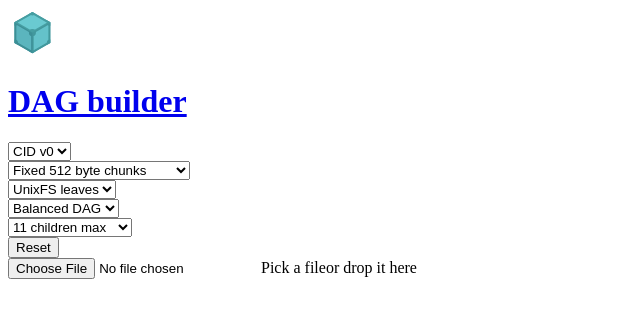
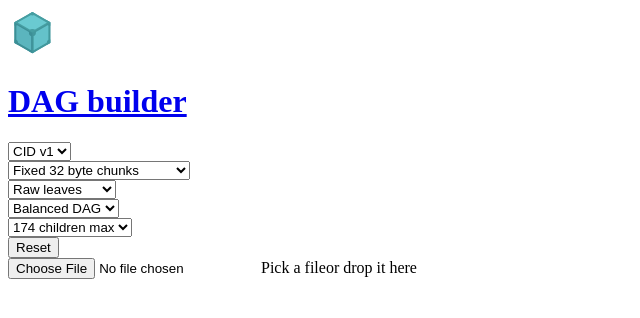
Before and after one commit to ipfs-shipyard/ipfs-dag-builder-vis, a React (Vite) app: page / in a window 1280 px wide. Shown: the top 318 px of the page, without its empty margins (0-640 px from the left). Built offline with nearby package versions, Linux system fonts and the light colour scheme; what @ipfs-shipyard/ignite-metrics, cytoscape-dagre would draw is missing.

Commit message:
feat: update defaults to be the same as kubo cid-v1
https://github.com/ipfs/kubo/blob/master/docs/config.md#test-cid-v1-profile
https://github.com/ipfs/kubo/issues/4143

```diff
--- a/src/App.js
+++ b/src/App.js
@@ -10,11 +10,11 @@ import Spinner from './Spinner'
 
 export default function App () {
   const [files, setFiles] = useState([])
-  const [cidVersion, setCidVersion] = useState(0)
-  const [chunker, setChunker] = useState('size-512')
-  const [rawLeaves, setRawLeaves] = useState(false)
+  const [cidVersion, setCidVersion] = useState(1)
+  const [chunker, setChunker] = useState('size-1048576')
+  const [rawLeaves, setRawLeaves] = useState(true)
   const [strategy, setStrategy] = useState('balanced')
-  const [maxChildren, setMaxChildren] = useState(11)
+  const [maxChildren, setMaxChildren] = useState(174)
   const [layerRepeat, setLayerRepeat] = useState(4)
   const [rootCid, setRootCid] = useState(null)
   const [focusedNode, setFocusedNode] = useState(null)
@@ -36,11 +36,11 @@ export default function App () {
   }
 
   const onReset = () => {
-    setCidVersion(0)
+    setCidVersion(1)
     setFiles([])
-    setChunker('size-512')
+    setChunker('size-1048576')
     setStrategy('balanced')
-    setMaxChildren(11)
+    setMaxChildren(174)
     setLayerRepeat(4)
     setRootCid(null)
     setFocusedNode(null)
```
